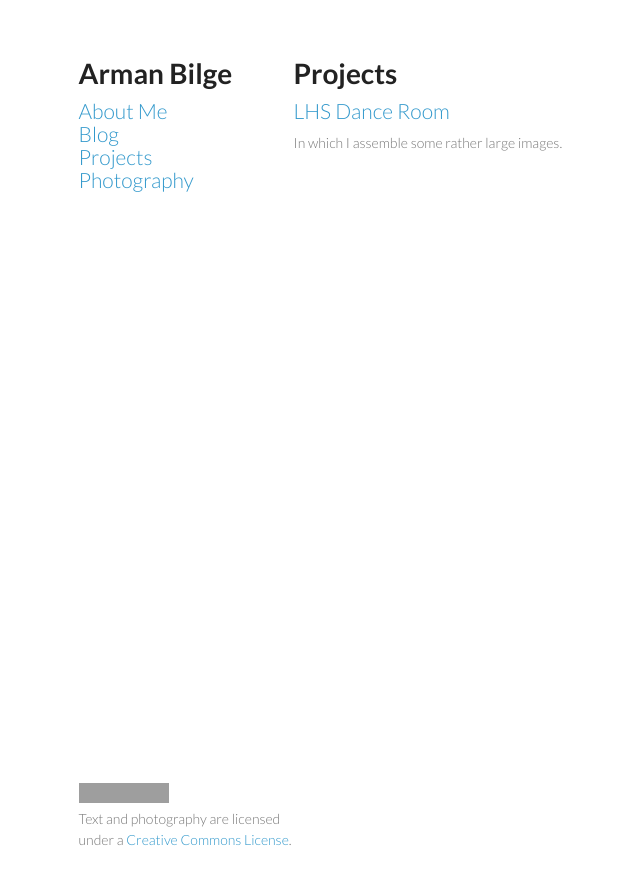
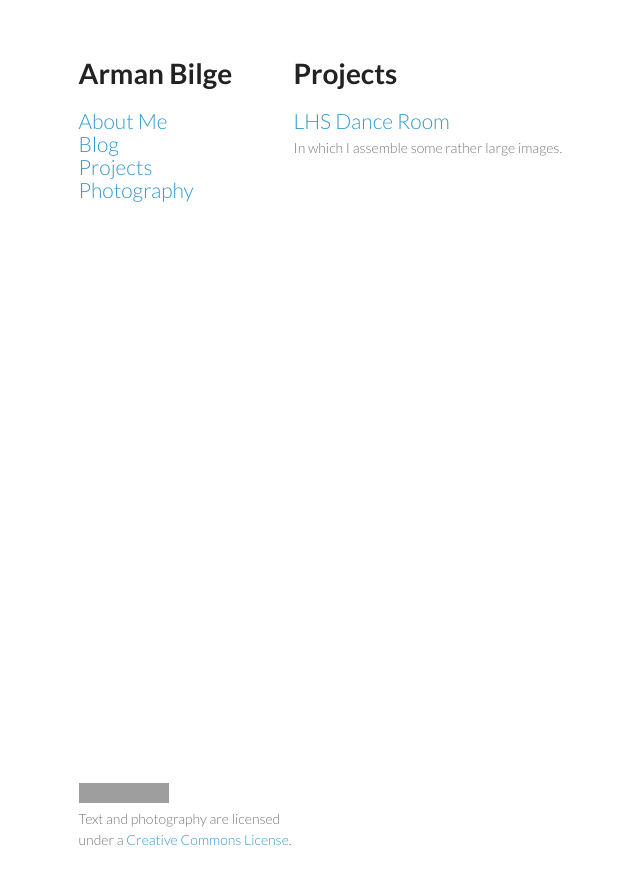
Before and after one commit to armanbilge/armanbilge.github.io, a Jekyll site: the page built from projects/index.md, in a window 1280 px wide. Shown: the top 885 px of the page, without its empty margins (204-844 px from the left). Built offline with Jekyll 4.4.1, drawn with Linux system fonts in a browser that asks for light colours; grey boxes are pictures that could not be loaded.

Commit message:
Update styles.css

```diff
--- a/stylesheets/styles.css
+++ b/stylesheets/styles.css
@@ -7,10 +7,15 @@ body {
   font-weight:300;
 }
 
-h1, h2, h3, h4, h5, h6 {
+h1 {
   color:#222;
-  margin:0 0 10px;
+  margin:0 0 20px;
 }
+
+h2, h3, h4, h5, h6 {
+  margin:0 0 5px;
+}
+
 
 p, ul, ol, table, pre, dl {
   margin:0 0 20px;
```
